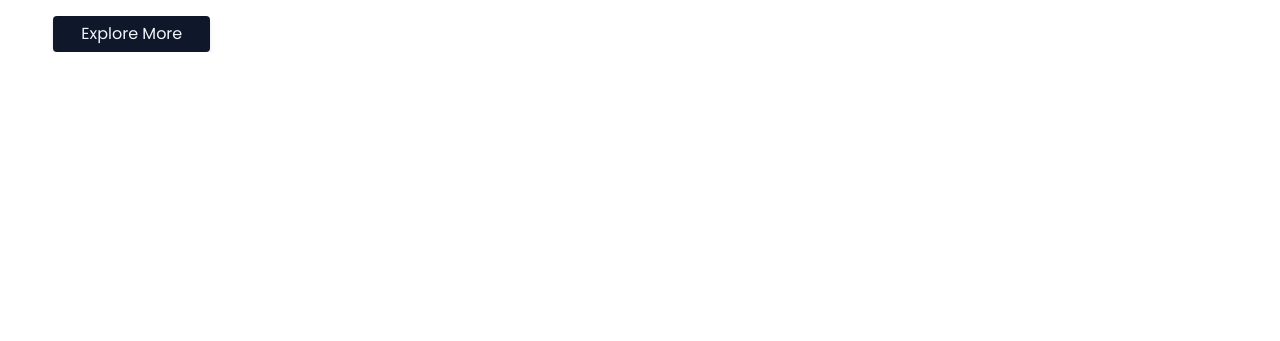
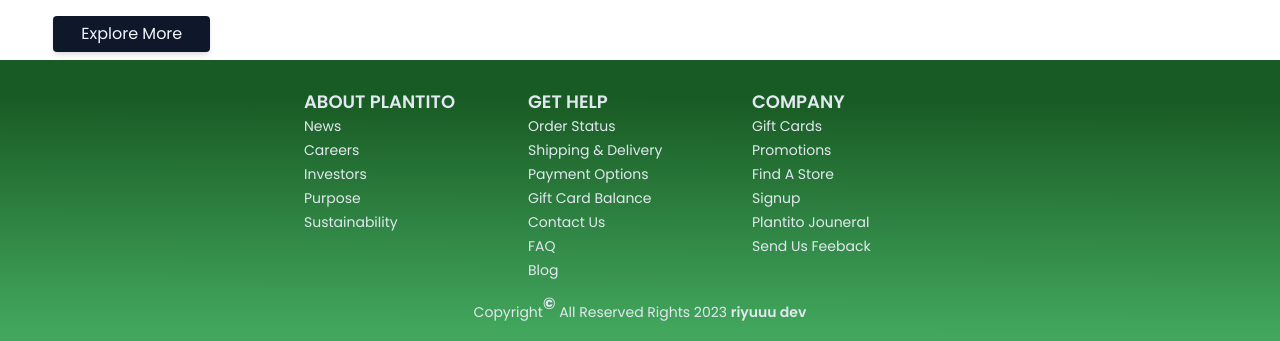
Before and after one commit to mendoza2929/e-commerce-elective-project, a React (Vite) app in the folder plantito/: page / in a window 1280 px wide. Shown: the part 2208-2549 px from the top of the page. Before the commit the page ends 2260 px from the top, so only its background shows below. Built offline with nearby package versions, Linux system fonts and the light colour scheme.

Commit message:
done footer

```diff
--- a/plantito/src/App.jsx
+++ b/plantito/src/App.jsx
@@ -1,6 +1,6 @@
 import React from 'react'
-import { FlexContent, Hero, Sales } from './components';
-import {hero_api,popularSales,topRates,highlight,plant} from './data/data'
+import { FlexContent, Footer, Hero, Sales } from './components';
+import {hero_api,popularSales,topRates,highlight,plant, footerAPI} from './data/data'
 
 const App = () => {
   return (
@@ -12,6 +12,7 @@
           <Sales endpoint={topRates}/>
           <FlexContent endpoint={plant}/>
         </main>
+        <Footer footerAPI = {footerAPI}/>
     </>
   )
 }
--- /dev/null
+++ b/plantito/src/components/Footer.jsx
@@ -0,0 +1,36 @@
+import React from 'react'
+
+const Footer = ({footerAPI : {titles,links}}) => {
+  return (
+    <>
+        <footer>
+            <div className='bg-theme pt-7 pb-5 mt-2'>
+                <div className='plant-container text-slate-200'>
+                    <div className='grid items-start grid-cols-3 max-w-2xl w-full m-auto md:max-none md:gap-5'>
+                    {titles.map((val,i)=>(
+                        <div key={i} className='grid items-center'>
+                            <h1 className='text-lg lg:text-base md:text-sm uppercase font-semibold'>{val.title}</h1>
+                        </div>
+                    ))}
+                    {links.map((list,i)=>(
+                        <ul key={i} className='grid items-center gap-1'>
+                            {list.map((link,i)=>(
+                                <li key={i} className='text-sm sm:text-xs'>{link.link}</li>
+                            ))}
+                        </ul>
+                    ))}
+                    </div>
+                    <div className='mt-5 text-center'>
+                        <p className='text-sm md:text-center'>Copyright<sup className='text-base font-bold'>©</sup> All Reserved Rights 2023 <span className='font-semibold'>
+                            riyuuu dev
+                        </span>
+                        </p>
+                    </div>
+                </div>
+            </div>
+        </footer>
+    </>
+  )
+}
+
+export default Footer
--- a/plantito/src/components/index.js
+++ b/plantito/src/components/index.js
@@ -1,3 +1,4 @@
 export {default as Hero} from './Hero.jsx';
 export {default as Sales } from './Sales.jsx';
 export {default as FlexContent} from './FlexContent.jsx';
+export {default as Footer } from './Footer.jsx';
--- a/plantito/src/data/data.js
+++ b/plantito/src/data/data.js
@@ -139,6 +139,38 @@
 };
 
 
+const footerAPI = {
+  titles: [ {title: "About Plantito"},{title: "Get Help"},{title: "Company"} ],
+  links: [
+    [
+      {link: "News"},
+      {link: "Careers"},
+      {link: "Investors"},
+      {link: "Purpose"},
+      {link: "Sustainability"},
+    ],
+    [
+      {link: "Order Status"},
+      {link: "Shipping & Delivery"},
+      {link: "Payment Options"},
+      {link: "Gift Card Balance"},
+      {link: "Contact Us"},
+      {link: "FAQ"},
+      {link: "Blog"},
+    ],
+    [
+      {link: "Gift Cards"},
+      {link: "Promotions"},
+      {link: "Find A Store"},
+      {link: "Signup"},
+      {link: "Plantito Jouneral"},
+      {link: "Send Us Feeback"},
+    ],
+  ]
+};
 
 
-export {hero_api,popularSales,topRates,highlight,plant}
+
+
+
+export {hero_api,popularSales,topRates,highlight,plant,footerAPI}
--- a/plantito/src/index.css
+++ b/plantito/src/index.css
@@ -36,7 +36,7 @@
 
   /* Theme-Colors */
   .bg-theme {
-    background-image: linear-gradient( 0.2deg,  rgb(142, 240, 168) 4.8%, rgb(25, 91, 36) 85.5% );
+    background-image: linear-gradient( 0.2deg,  rgb(66, 167, 93) 4.8%, rgb(25, 91, 36) 85.5% );
   }
   .bg-theme-cart {
     @apply bg-gradient-to-b from-slate-900 to-gray-900 shadow-sm shadow-gray-900;
```
